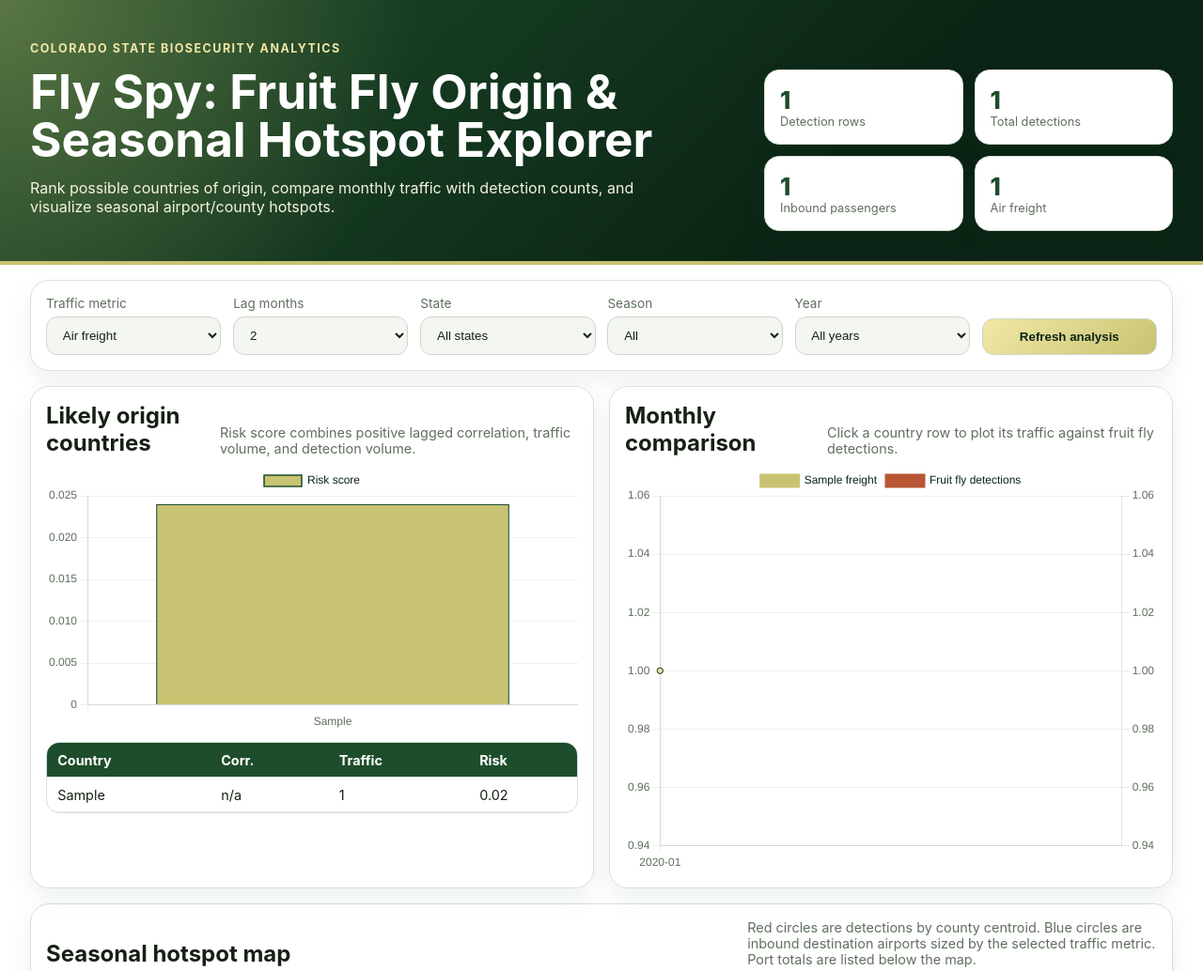
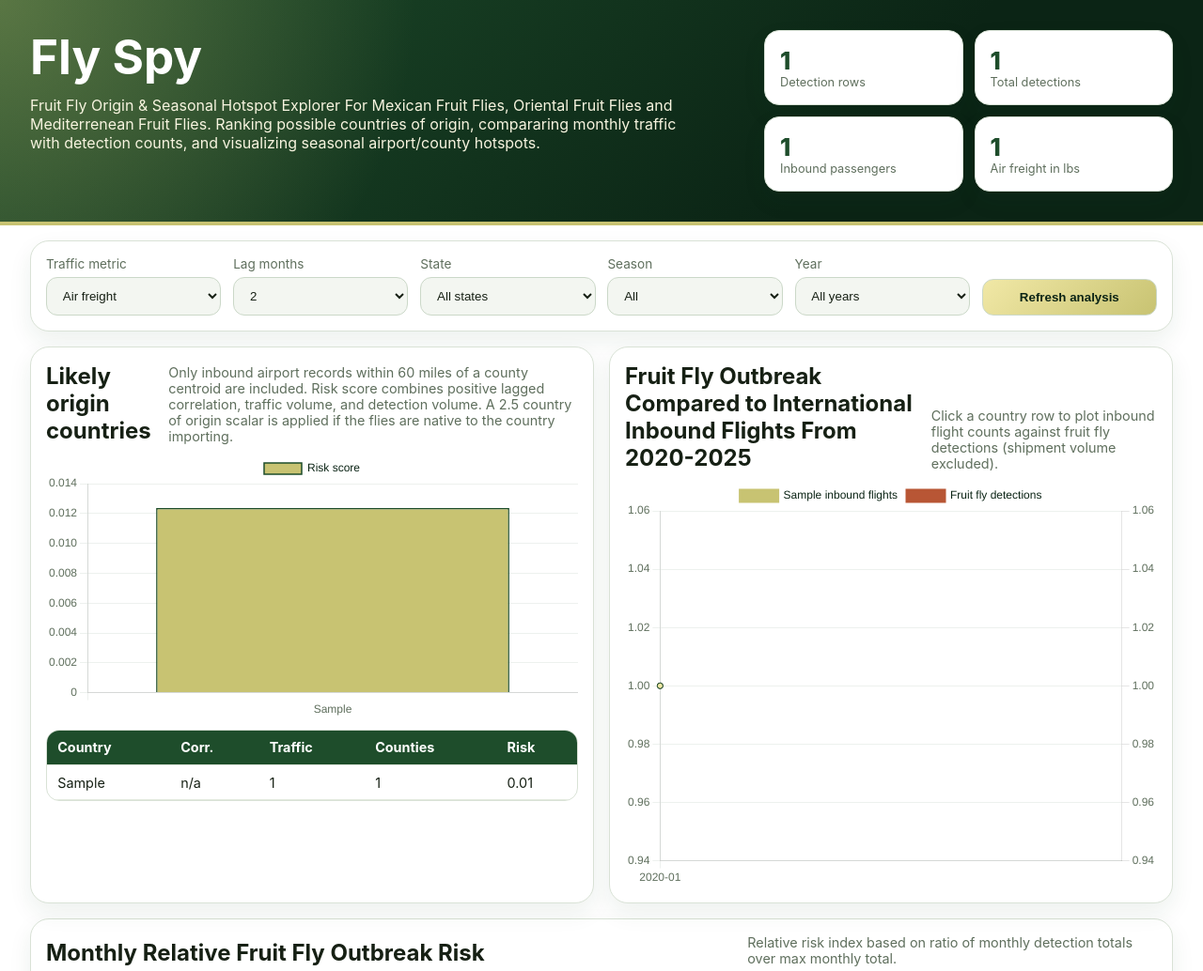
Before and after one commit to BryantScottCSU/CSU-NASA-USDA-Hackathon-2026, a Django app: page / in a window 1280 px wide. Shown: the top 1034 px of the page at 94% size. Run offline with Django 5.2, Linux system fonts and the light colour scheme; tables that the repository leaves empty hold one stand-in row (values such as "Sample post"); grey boxes are pictures that could not be loaded.

Commit message:
UpdatedDataAndVisualizationsAndRiskFactorLogic

```diff
--- a/website/outbreaks/static/outbreaks/dashboard.js
+++ b/website/outbreaks/static/outbreaks/dashboard.js
@@ -20,7 +20,7 @@ L.tileLayer('https://{s}.tile.openstreetmap.org/{z}/{x}/{y}.png', {
 
 let detectionLayer = L.layerGroup().addTo(map);
 let airportLayer = L.layerGroup().addTo(map);
-let countryChart, timeChart;
+let countryChart, timeChart, monthlyRiskChart;
 let selectedCountry = null;
 
 function metric() { return $('metric').value; }
@@ -40,7 +40,7 @@ function setSummary(data) {
     ['Detection rows', data.detections.rows],
     ['Total detections', Math.round(data.detections.total || 0)],
     ['Inbound passengers', Math.round(data.air_traffic.passengers || 0)],
-    ['Air freight', Math.round(data.air_traffic.freight || 0)],
+    ['Air freight in lbs', Math.round(data.air_traffic.freight || 0)],
   ];
 
   $('summaryCards').innerHTML = cards
@@ -59,7 +59,9 @@ function upsertOptions(select, values, firstLabel, firstValue = 'all') {
     values.map(v => `<option value="${v}">${v}</option>`).join('');
 }
 
-function renderCountries(rows) {
+function renderCountries(payload) {
+  const rows = payload.countries || [];
+  const distanceLimit = payload.distance_limit_miles ?? 60;
   const top = rows.slice(0, 12);
   const labels = top.map(r => r.country);
   const risk = top.map(r => r.risk_score);
@@ -117,6 +119,7 @@ function renderCountries(rows) {
       <td>${r.country}</td>
       <td>${r.correlation === null ? 'n/a' : r.correlation.toFixed(3)}</td>
       <td>${fmt.format(Math.round(r.traffic_total || 0))}</td>
+      <td>${fmt.format(r.matched_counties || 0)}</td>
       <td>${r.risk_score.toFixed(2)}</td>
     </tr>
   `).join('');
@@ -132,18 +135,23 @@ function renderCountries(rows) {
   if (!selectedCountry && rows.length) {
     selectedCountry = rows[0].country;
   }
+
+  const panelDesc = document.querySelector('.grid.two .panel .panel-title p');
+  if (panelDesc) {
+    panelDesc.textContent = `Only inbound airport records within ${distanceLimit} miles of a county centroid are included. Risk score combines positive lagged correlation, traffic volume, and detection volume. A 2.5 country of origin scalar is applied if the flies are native to the country importing.`;
+  }
 }
 
 async function loadCountries() {
   const data = await getJSON(`/api/countries/?metric=${metric()}&state=${encodeURIComponent(state())}&lag=${lag()}`);
-  renderCountries(data.countries);
+  renderCountries(data);
   await loadTimeseries();
 }
 
 async function loadTimeseries() {
   if (!selectedCountry) return;
 
-  const data = await getJSON(`/api/timeseries/?metric=${metric()}&state=${encodeURIComponent(state())}&country=${encodeURIComponent(selectedCountry)}`);
+  const data = await getJSON(`/api/timeseries/?state=${encodeURIComponent(state())}&country=${encodeURIComponent(selectedCountry)}`);
 
   if (timeChart) timeChart.destroy();
 
@@ -153,7 +161,7 @@ async function loadTimeseries() {
       labels: data.labels,
       datasets: [
         {
-          label: `${selectedCountry} ${data.metric}`,
+          label: `${selectedCountry} inbound flights`,
           data: data.traffic,
           yAxisID: 'yTraffic',
           tension: 0.25,
@@ -224,6 +232,66 @@ async function loadTimeseries() {
   });
 }
 
+async function loadMonthlyRisk() {
+  const data = await getJSON(`/api/monthly-risk/?state=${encodeURIComponent(state())}&year=${encodeURIComponent(year())}`);
+
+  if (monthlyRiskChart) monthlyRiskChart.destroy();
+
+  monthlyRiskChart = new Chart($('monthlyRiskChart'), {
+    type: 'bar',
+    data: {
+      labels: data.labels,
+      datasets: [
+        {
+          label: 'Relative outbreak risk (0-100)',
+          data: data.relative_risk,
+          backgroundColor: COLORS.rust,
+          borderColor: COLORS.greenDark,
+          borderWidth: 1.2
+        }
+      ]
+    },
+    options: {
+      responsive: true,
+      plugins: {
+        legend: {
+          labels: {
+            color: COLORS.greenDark
+          }
+        },
+        tooltip: {
+          callbacks: {
+            afterLabel: (ctx) => {
+              const raw = (data.counts?.[ctx.dataIndex] || 0).toFixed(1);
+              return `Detections: ${raw}`;
+            }
+          }
+        }
+      },
+      scales: {
+        x: {
+          ticks: {
+            color: COLORS.muted
+          },
+          grid: {
+            color: 'rgba(30, 77, 43, 0.08)'
+          }
+        },
+        y: {
+          beginAtZero: true,
+          max: 100,
+          ticks: {
+            color: COLORS.muted
+          },
+          grid: {
+            color: 'rgba(30, 77, 43, 0.08)'
+          }
+        }
+      }
+    }
+  });
+}
+
 function radius(value) {
   return Math.max(4, Math.min(32, Math.sqrt(value || 0) / 40));
 }
@@ -255,7 +323,9 @@ async function loadHotspots() {
       fillOpacity: 0.35,
       weight: 1
     })
-      .bindPopup(`<b>Inbound airport</b><br>${p.name}<br>${p.state}<br>${p.year}-${String(p.month).padStart(2, '0')}<br>${data.metric}: ${fmt.format(Math.round(p.value))}`)
+      .bindPopup(
+        `<b>Inbound airport</b><br>${p.name}<br>${p.state}<br>${p.year}-${String(p.month).padStart(2, '0')}<br>${data.metric}: ${fmt.format(Math.round(p.value))}<br>Nearest county: ${p.nearest_county_name}, ${p.nearest_county_state}<br>Distance: ${(p.nearest_county_distance_miles || 0).toFixed(1)} mi`
+      )
       .addTo(airportLayer);
   });
 
@@ -280,12 +350,14 @@ async function boot() {
 
   setSummary(summary);
   await loadCountries();
+  await loadMonthlyRisk();
   await loadHotspots();
 }
 
 $('refresh').addEventListener('click', async () => {
   selectedCountry = null;
   await loadCountries();
+  await loadMonthlyRisk();
   await loadHotspots();
 });
 
--- a/website/outbreaks/templates/outbreaks/dashboard.html
+++ b/website/outbreaks/templates/outbreaks/dashboard.html
@@ -10,9 +10,9 @@
 <body>
   <header class="hero">
     <div>
-      <p class="eyebrow">Colorado State biosecurity analytics</p>
-      <h1>Fly Spy: Fruit Fly Origin & Seasonal Hotspot Explorer</h1>
-      <p class="subhead">Rank possible countries of origin, compare monthly traffic with detection counts, and visualize seasonal airport/county hotspots.</p>
+      <h1>Fly Spy</h1>
+      <p class="subhead">
+        Fruit Fly Origin & Seasonal Hotspot Explorer For Mexican Fruit Flies, Oriental Fruit Flies and Mediterrenean Fruit Flies. Ranking possible countries of origin, compararing monthly traffic with detection counts, and visualizing seasonal airport/county hotspots.</p>
     </div>
     <div class="summary" id="summaryCards"></div>
   </header>
@@ -59,23 +59,31 @@
       <article class="panel">
         <div class="panel-title">
           <h2>Likely origin countries</h2>
-          <p>Risk score combines positive lagged correlation, traffic volume, and detection volume.</p>
+          <p>Only inbound airport records within 60 miles of a county centroid are included. Risk score combines positive lagged correlation, traffic volume, and detection volume. A 2.5 country of origin scalar is applied if the flies are native to the country importing. </p>
         </div>
         <canvas id="countryChart" height="150"></canvas>
         <div class="table-wrap">
           <table id="countryTable">
-            <thead><tr><th>Country</th><th>Corr.</th><th>Traffic</th><th>Risk</th></tr></thead>
+            <thead><tr><th>Country</th><th>Corr.</th><th>Traffic</th><th>Counties</th><th>Risk</th></tr></thead>
             <tbody></tbody>
           </table>
         </div>
       </article>
       <article class="panel">
         <div class="panel-title">
-          <h2>Monthly comparison</h2>
-          <p>Click a country row to plot its traffic against fruit fly detections.</p>
+          <h2>Fruit Fly Outbreak Compared to International Inbound Flights From 2020-2025 </h2>
+          <p>Click a country row to plot inbound flight counts against fruit fly detections (shipment volume excluded).</p>
         </div>
         <canvas id="timeChart" height="230"></canvas>
       </article>
+    </section>
+
+    <section class="panel">
+      <div class="panel-title">
+        <h2>Monthly Relative Fruit Fly Outbreak Risk</h2>
+        <p>Relative risk index based on ratio of monthly detection totals over max monthly total.</p>
+      </div>
+      <canvas id="monthlyRiskChart" height="170"></canvas>
     </section>
 
     <section class="panel">
--- a/website/outbreaks/urls.py
+++ b/website/outbreaks/urls.py
@@ -7,5 +7,6 @@ urlpatterns = [
     path("api/summary/", views.api_summary, name="api_summary"),
     path("api/countries/", views.api_countries, name="api_countries"),
     path("api/timeseries/", views.api_timeseries, name="api_timeseries"),
+    path("api/monthly-risk/", views.api_monthly_risk, name="api_monthly_risk"),
     path("api/hotspots/", views.api_hotspots, name="api_hotspots"),
 ]
--- a/website/outbreaks/views.py
+++ b/website/outbreaks/views.py
@@ -8,7 +8,16 @@ from django.http import JsonResponse
 from django.shortcuts import render
 
 from .models import AirTrafficAggregate, DetectionAggregate, PortTraffic
-from .utils import month_shift, normalize_metric, pearson, season_filter
+from .utils import (
+    FRUIT_FLY_ORIGIN_COUNTRIES,
+    haversine_miles,
+    month_shift,
+    normalize_metric,
+    pearson,
+    season_filter,
+)
+
+CENTROID_DISTANCE_LIMIT_MILES = 60.0
 
 
 def dashboard(request):
@@ -37,6 +46,77 @@ def _detection_series(state=None):
     return {(__import__("datetime").date(r["year"], r["month"], 1)): float(r["total"] or 0) for r in rows}
 
 
+def _county_centroids(state=None):
+    qs = DetectionAggregate.objects.exclude(lat__isnull=True).exclude(lon__isnull=True)
+    if state and state != "all":
+        qs = qs.filter(state_name=state)
+    rows = qs.values("state_name", "county_name", "lat", "lon").distinct()
+    return [
+        {
+            "state_name": r["state_name"],
+            "county_name": r["county_name"],
+            "lat": float(r["lat"]),
+            "lon": float(r["lon"]),
+        }
+        for r in rows
+    ]
+
+
+def _nearest_centroid(lat, lon, centroids):
+    nearest = None
+    nearest_distance = None
+    for c in centroids:
+        d = haversine_miles(float(lat), float(lon), c["lat"], c["lon"])
+        if nearest_distance is None or d < nearest_distance:
+            nearest_distance = d
+            nearest = c
+    return nearest, nearest_distance
+
+
+def _nearby_air_rows(state, metric, country=None):
+    centroids = _county_centroids(state)
+    if not centroids:
+        return []
+
+    qs = AirTrafficAggregate.objects.exclude(dest_lat__isnull=True).exclude(dest_lon__isnull=True)
+    if state and state != "all":
+        qs = qs.filter(state_name=state)
+    if country:
+        qs = qs.filter(origin_country=country)
+    rows = qs.values(
+        "origin_country",
+        "state_name",
+        "dest_city_name",
+        "dest_airport",
+        "year",
+        "month",
+        "dest_lat",
+        "dest_lon",
+    ).annotate(v=Sum(metric))
+
+    matched = []
+    for r in rows:
+        centroid, distance = _nearest_centroid(r["dest_lat"], r["dest_lon"], centroids)
+        if centroid and distance is not None and distance <= CENTROID_DISTANCE_LIMIT_MILES:
+            matched.append(
+                {
+                    "origin_country": r["origin_country"],
+                    "state_name": r["state_name"],
+                    "dest_city_name": r["dest_city_name"],
+                    "dest_airport": r["dest_airport"],
+                    "year": r["year"],
+                    "month": r["month"],
+                    "dest_lat": float(r["dest_lat"]),
+                    "dest_lon": float(r["dest_lon"]),
+                    "value": float(r["v"] or 0),
+                    "nearest_county_name": centroid["county_name"],
+                    "nearest_county_state": centroid["state_name"],
+                    "nearest_county_distance_miles": distance,
+                }
+            )
+    return matched
+
+
 def api_countries(request):
     metric = normalize_metric(request.GET.get("metric"))
     state = request.GET.get("state") or "all"
@@ -46,18 +126,47 @@ def api_countries(request):
         lag = 0
 
     detections = _detection_series(state)
-    qs = AirTrafficAggregate.objects.all()
-    if state and state != "all":
-        qs = qs.filter(state_name=state)
-    rows = qs.values("origin_country", "year", "month").annotate(v=Sum(metric)).order_by("origin_country", "year", "month")
-
     traffic_by_country = defaultdict(dict)
     totals = defaultdict(float)
+    matched_airports = defaultdict(set)
+    matched_counties = defaultdict(set)
+    rows = _nearby_air_rows(state, metric)
     for r in rows:
         d = __import__("datetime").date(r["year"], r["month"], 1)
-        val = float(r["v"] or 0)
-        traffic_by_country[r["origin_country"]][d] = val
-        totals[r["origin_country"]] += val
+        country = r["origin_country"]
+        val = float(r["value"] or 0)
+        traffic_by_country[country][d] = traffic_by_country[country].get(d, 0.0) + val
+        totals[country] += val
+        matched_airports[country].add((r["dest_airport"], r["dest_city_name"], r["state_name"]))
+        matched_counties[country].add((r["nearest_county_state"], r["nearest_county_name"]))
+
+    detections_by_month = defaultdict(float)
+    for d, val in detections.items():
+        detections_by_month[d.month] += float(val or 0)
+    peak_detection = max(detections_by_month.values(), default=0.0)
+    peak_months = {
+        m for m, total in detections_by_month.items()
+        if peak_detection > 0 and total >= (0.9 * peak_detection)
+    }
+
+    def _country_peak_share(target_metric):
+        by_country_month = defaultdict(lambda: defaultdict(float))
+        metric_totals = defaultdict(float)
+        for rr in _nearby_air_rows(state, target_metric):
+            country_name = rr["origin_country"]
+            month = int(rr["month"])
+            val = float(rr["value"] or 0)
+            by_country_month[country_name][month] += val
+            metric_totals[country_name] += val
+        share = {}
+        for country_name, month_vals in by_country_month.items():
+            total_val = metric_totals[country_name]
+            peak_val = sum(v for m, v in month_vals.items() if m in peak_months)
+            share[country_name] = (peak_val / total_val) if total_val > 0 else 0.0
+        return share
+
+    freight_peak_share = _country_peak_share("freight")
+    flights_peak_share = _country_peak_share("flights")
 
     out = []
     for country, series in traffic_by_country.items():
@@ -68,31 +177,46 @@ def api_countries(request):
             ys.append(det_val)
         corr = pearson(xs, ys)
         total_det = sum(ys)
-        risk = (max(corr or 0, 0) + 0.05) * log1p(totals[country]) * log1p(total_det)
+        # Dampen traffic-volume influence so freight-heavy routes do not dominate risk ranking.
+        base_risk = (max(corr or 0, 0) + 0.05) * (0.5 * log1p(totals[country])) * log1p(total_det)
+        origin_multiplier = 2.5 if country in FRUIT_FLY_ORIGIN_COUNTRIES else 1.0
+        country_peak_share = (freight_peak_share.get(country, 0.0) + flights_peak_share.get(country, 0.0)) / 2.0
+        # Tiny max +3% bump when freight/flights are concentrated in peak detection months.
+        peak_month_multiplier = 1.0 + (0.03 * country_peak_share)
+        risk = base_risk * origin_multiplier * peak_month_multiplier
         out.append({
             "country": country,
             "correlation": corr,
             "traffic_total": totals[country],
             "detection_total": total_det,
             "risk_score": risk,
+            "origin_multiplier": origin_multiplier,
+            "peak_month_multiplier": peak_month_multiplier,
             "lag_months": lag,
+            "matched_airports": len(matched_airports[country]),
+            "matched_counties": len(matched_counties[country]),
         })
     out.sort(key=lambda r: (r["risk_score"], r["traffic_total"]), reverse=True)
-    return JsonResponse({"metric": metric, "state": state, "countries": out[:75]})
+    return JsonResponse(
+        {
+            "metric": metric,
+            "state": state,
+            "distance_limit_miles": CENTROID_DISTANCE_LIMIT_MILES,
+            "countries": out[:75],
+        }
+    )
 
 
 def api_timeseries(request):
-    metric = normalize_metric(request.GET.get("metric"))
+    # Monthly comparison intentionally uses flight counts (not shipment volume).
+    metric = "flights"
     country = request.GET.get("country")
     state = request.GET.get("state") or "all"
     detections = _detection_series(state)
-    qs = AirTrafficAggregate.objects.all()
-    if country:
-        qs = qs.filter(origin_country=country)
-    if state and state != "all":
-        qs = qs.filter(state_name=state)
-    traffic_rows = qs.values("year", "month").annotate(v=Sum(metric)).order_by("year", "month")
-    traffic = {__import__("datetime").date(r["year"], r["month"], 1): float(r["v"] or 0) for r in traffic_rows}
+    traffic = defaultdict(float)
+    for r in _nearby_air_rows(state, metric, country=country):
+        d = __import__("datetime").date(r["year"], r["month"], 1)
+        traffic[d] += float(r["value"] or 0)
     months = sorted(set(detections) | set(traffic))
     return JsonResponse({
         "labels": [d.strftime("%Y-%m") for d in months],
@@ -101,7 +225,40 @@ def api_timeseries(request):
         "metric": metric,
         "country": country,
         "state": state,
+        "distance_limit_miles": CENTROID_DISTANCE_LIMIT_MILES,
     })
+
+
+def api_monthly_risk(request):
+    state = request.GET.get("state") or "all"
+    year = request.GET.get("year")
+
+    qs = DetectionAggregate.objects.all()
+    if state != "all":
+        qs = qs.filter(state_name=state)
+    if year:
+        qs = qs.filter(year=year)
+
+    monthly_rows = qs.values("month").annotate(total=Sum("count"))
+    totals_by_month = {int(r["month"]): float(r["total"] or 0) for r in monthly_rows}
+    month_numbers = list(range(1, 13))
+    totals = [totals_by_month.get(m, 0.0) for m in month_numbers]
+    peak = max(totals) if totals else 0.0
+    relative_risk = [(v / peak * 100.0) if peak > 0 else 0.0 for v in totals]
+    labels = [
+        "Jan", "Feb", "Mar", "Apr", "May", "Jun",
+        "Jul", "Aug", "Sep", "Oct", "Nov", "Dec",
+    ]
+
+    return JsonResponse(
+        {
+            "labels": labels,
+            "relative_risk": relative_risk,
+            "counts": totals,
+            "state": state,
+            "year": year or "",
+        }
+    )
 
 
 def api_hotspots(request):
@@ -112,16 +269,11 @@ def api_hotspots(request):
     year = request.GET.get("year")
 
     det_qs = DetectionAggregate.objects.exclude(lat__isnull=True).exclude(lon__isnull=True)
-    air_qs = AirTrafficAggregate.objects.exclude(dest_lat__isnull=True).exclude(dest_lon__isnull=True)
     port_qs = PortTraffic.objects.all()
     if state != "all":
         det_qs = det_qs.filter(state_name=state)
-        air_qs = air_qs.filter(state_name=state)
-    if country:
-        air_qs = air_qs.filter(origin_country=country)
     if year:
         det_qs = det_qs.filter(year=year)
-        air_qs = air_qs.filter(year=year)
         port_qs = port_qs.filter(year=year)
 
     detections = []
@@ -130,9 +282,35 @@ def api_hotspots(request):
             detections.append({"type": "detection", "state": r["state_name"], "name": r["county_name"], "year": r["year"], "month": r["month"], "lat": r["lat"], "lon": r["lon"], "value": float(r["total"] or 0)})
 
     airports = []
-    for r in air_qs.values("state_name", "dest_city_name", "dest_airport", "year", "month", "dest_lat", "dest_lon").annotate(value=Sum(metric))[:3000]:
+    for r in _nearby_air_rows(state, metric, country=country):
+        if year and int(r["year"]) != int(year):
+            continue
         if season_filter(r["month"], season):
-            airports.append({"type": "airport", "state": r["state_name"], "name": f"{r['dest_airport']} {r['dest_city_name']}", "year": r["year"], "month": r["month"], "lat": r["dest_lat"], "lon": r["dest_lon"], "value": float(r["value"] or 0)})
+            airports.append(
+                {
+                    "type": "airport",
+                    "state": r["state_name"],
+                    "name": f"{r['dest_airport']} {r['dest_city_name']}",
+                    "year": r["year"],
+                    "month": r["month"],
+                    "lat": r["dest_lat"],
+                    "lon": r["dest_lon"],
+                    "value": float(r["value"] or 0),
+                    "nearest_county_name": r["nearest_county_name"],
+                    "nearest_county_state": r["nearest_county_state"],
+                    "nearest_county_distance_miles": r["nearest_county_distance_miles"],
+                }
+            )
+    airports = airports[:3000]
 
     ports = list(port_qs.values("year", "port_name", "state").annotate(value=Sum("total_foreign_loaded")).order_by("-value")[:200])
-    return JsonResponse({"detections": detections, "airports": airports, "ports": ports, "metric": metric, "season": season})
+    return JsonResponse(
+        {
+            "detections": detections,
+            "airports": airports,
+            "ports": ports,
+            "metric": metric,
+            "season": season,
+            "distance_limit_miles": CENTROID_DISTANCE_LIMIT_MILES,
+        }
+    )
```
Also changed, not shown: website/outbreaks/utils.py (+21 -0 lines), 1 other file.
